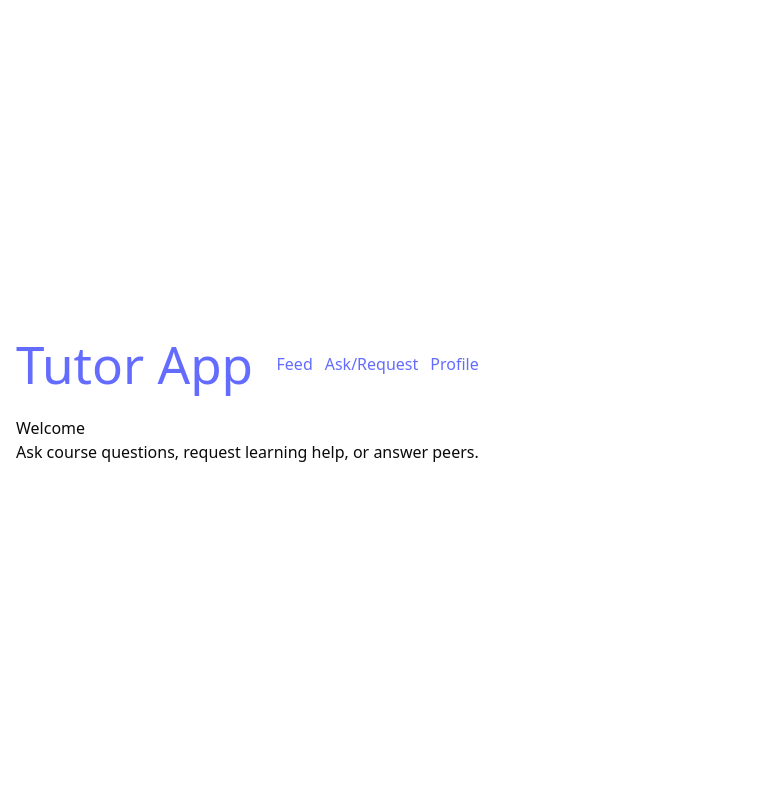
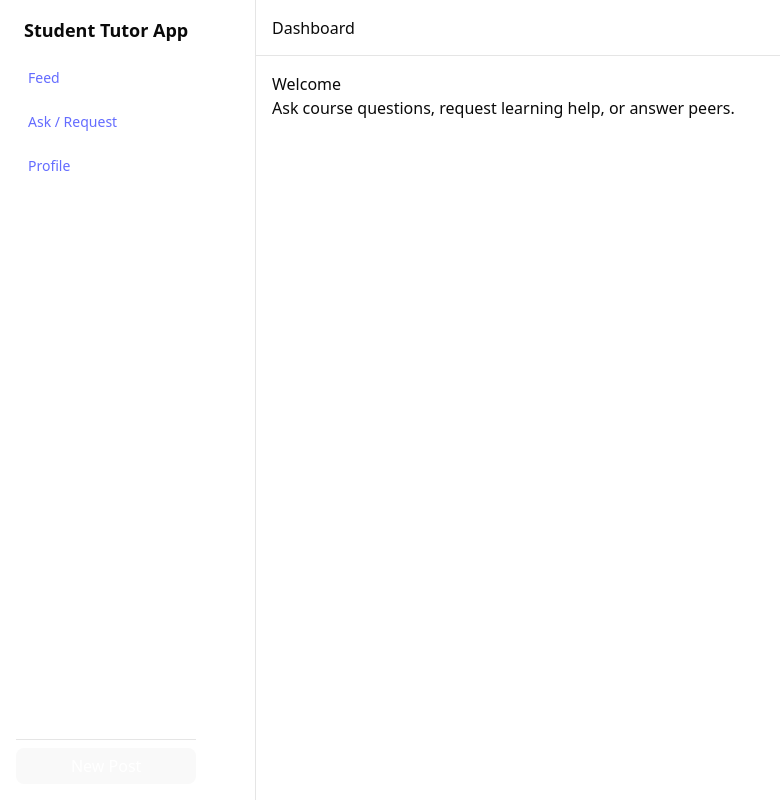
Before and after one commit to IvanOG7777/TutorApp, a React (Vite) app: page / in a window 1280 px wide. Shown: the whole page, without its empty margins (0-780 px from the left). Built offline with nearby package versions, Linux system fonts and the light colour scheme.

Commit message:
Dashboard
Created a simple skeleton of a dashboard to work on it from here. Will create branch to start fixing this page

```diff
--- /dev/null
+++ b/src/components/ui/card.tsx
@@ -0,0 +1,92 @@
+import * as React from "react"
+
+import { cn } from "@/lib/utils"
+
+function Card({ className, ...props }: React.ComponentProps<"div">) {
+  return (
+    <div
+      data-slot="card"
+      className={cn(
+        "bg-card text-card-foreground flex flex-col gap-6 rounded-xl border py-6 shadow-sm",
+        className
+      )}
+      {...props}
+    />
+  )
+}
+
+function CardHeader({ className, ...props }: React.ComponentProps<"div">) {
+  return (
+    <div
+      data-slot="card-header"
+      className={cn(
+        "@container/card-header grid auto-rows-min grid-rows-[auto_auto] items-start gap-2 px-6 has-data-[slot=card-action]:grid-cols-[1fr_auto] [.border-b]:pb-6",
+        className
+      )}
+      {...props}
+    />
+  )
+}
+
+function CardTitle({ className, ...props }: React.ComponentProps<"div">) {
+  return (
+    <div
+      data-slot="card-title"
+      className={cn("leading-none font-semibold", className)}
+      {...props}
+    />
+  )
+}
+
+function CardDescription({ className, ...props }: React.ComponentProps<"div">) {
+  return (
+    <div
+      data-slot="card-description"
+      className={cn("text-muted-foreground text-sm", className)}
+      {...props}
+    />
+  )
+}
+
+function CardAction({ className, ...props }: React.ComponentProps<"div">) {
+  return (
+    <div
+      data-slot="card-action"
+      className={cn(
+        "col-start-2 row-span-2 row-start-1 self-start justify-self-end",
+        className
+      )}
+      {...props}
+    />
+  )
+}
+
+function CardContent({ className, ...props }: React.ComponentProps<"div">) {
+  return (
+    <div
+      data-slot="card-content"
+      className={cn("px-6", className)}
+      {...props}
+    />
+  )
+}
+
+function CardFooter({ className, ...props }: React.ComponentProps<"div">) {
+  return (
+    <div
+      data-slot="card-footer"
+      className={cn("flex items-center px-6 [.border-t]:pt-6", className)}
+      {...props}
+    />
+  )
+}
+
+export {
+  Card,
+  CardHeader,
+  CardFooter,
+  CardTitle,
+  CardAction,
+  CardDescription,
+  CardContent,
+}
--- a/src/index.css
+++ b/src/index.css
@@ -59,13 +59,9 @@ a:hover {
   color: #535bf2;
 }
 
-body {
-  margin: 0;
-  display: flex;
-  place-items: center;
-  min-width: 320px;
-  min-height: 100vh;
-}
+body {margin: 0;}
+
+html, body, #root { height: 100%; }
 
 h1 {
   font-size: 3.2em;
--- a/src/layouts/MainPage.tsx
+++ b/src/layouts/MainPage.tsx
@@ -1,17 +1,92 @@
-import { Link, Outlet } from 'react-router-dom';
+import {useState} from "react";
+import {NavLink, Outlet, useNavigate} from "react-router-dom";
+import {Menu} from "lucide-react";
+import {Button} from "@/components/ui/button.tsx";
 
-export default function MainLayout() {
+function NavItem({
+                     to,
+                     label,
+                     onClick,
+                 }: {
+    to: string,
+    label: string,
+    onClick?: () => void,
+}) {
     return (
-        <div style={{ maxWidth: 960, margin: '0 auto', padding: 16 }}>
-            <header style={{ display: 'flex', gap: 16, alignItems: 'center', marginBottom: 24 }}>
-                <h1 style={{ marginRight: 'auto' }}><Link to="/">Tutor App</Link></h1>
-                <nav style={{ display: 'flex', gap: 12 }}>
-                    <Link to="/posts">Feed</Link>
-                    <Link to="/ask">Ask/Request</Link>
-                    <Link to="/profile">Profile</Link>
-                </nav>
-            </header>
-            <Outlet />
-        </div>
+        <NavLink
+            to={to}
+            onClick={onClick}
+            className={({isActive}) =>
+                [
+                    "flex items-center gap-2 rounded-lg px-3 py-2 text-sm",
+                    "transition-colors hover:bg-muted",
+                    isActive ? "bg-muted font-medium" : "text-muted-foreground",
+                ].join(" ")
+            }
+        >
+            {label}
+        </NavLink>
     );
 }
+
+export default function MainPage() {
+
+    const navigate = useNavigate();
+    const [open, setOpen] = useState(false);
+
+    return (
+        <div className="min-h-screen bg-background text-foreground">
+            <div className="flex">
+                <aside className="hidden md:flex w-64 shrink-0 border-r bg-card/50">
+                    <nav className="flex h-screen flex-col gap-2 p-4">
+                        <div className="mb-2 px-2">
+                            <span className="text-lg font-semibold">Student Tutor App</span>
+                        </div>
+
+                        <NavItem to="/posts" label="Feed"/>
+                        <NavItem to="/ask" label="Ask / Request"/>
+                        <NavItem to="/profile" label="Profile"/>
+
+                        <div className="mt-auto pt-2 border-t">
+                            <Button
+                                variant="secondary"
+                                className="w-full text-white"
+                                onClick={() => navigate("/ask")}
+                            >
+                                New Post
+                            </Button>
+                        </div>
+                    </nav>
+                </aside>
+
+                <div className="flex min-h-screen flex-1 flex-col">
+                    {/* Top bar */}
+                    <header className="flex h-14 items-center gap-3 border-b px-4">
+                        <Button
+                            variant="ghost"
+                            size="icon"
+                            className="md:hidden text-white"
+                            onClick={() => setOpen(true)}
+                            aria-label="Open menu"
+                        >
+                            <Menu className="h-5 w-5" />
+                        </Button>
+                        <div className="font-medium">Dashboard</div>
+
+                        <div className="ml-auto flex items-center gap-2">
+                            <Button className="text-white" variant="outline" onClick={() => navigate("/posts")}>
+                                Feed
+                            </Button>
+                            <Button className="text-white" onClick={() => navigate("/ask")}>Ask</Button>
+                        </div>
+                    </header>
+
+                    {/* Page content */}
+                    <main className="flex-1 p-4">
+                        <Outlet />
+                    </main>
+                </div>
+            </div>
+        </div>
+    )
+}
```
